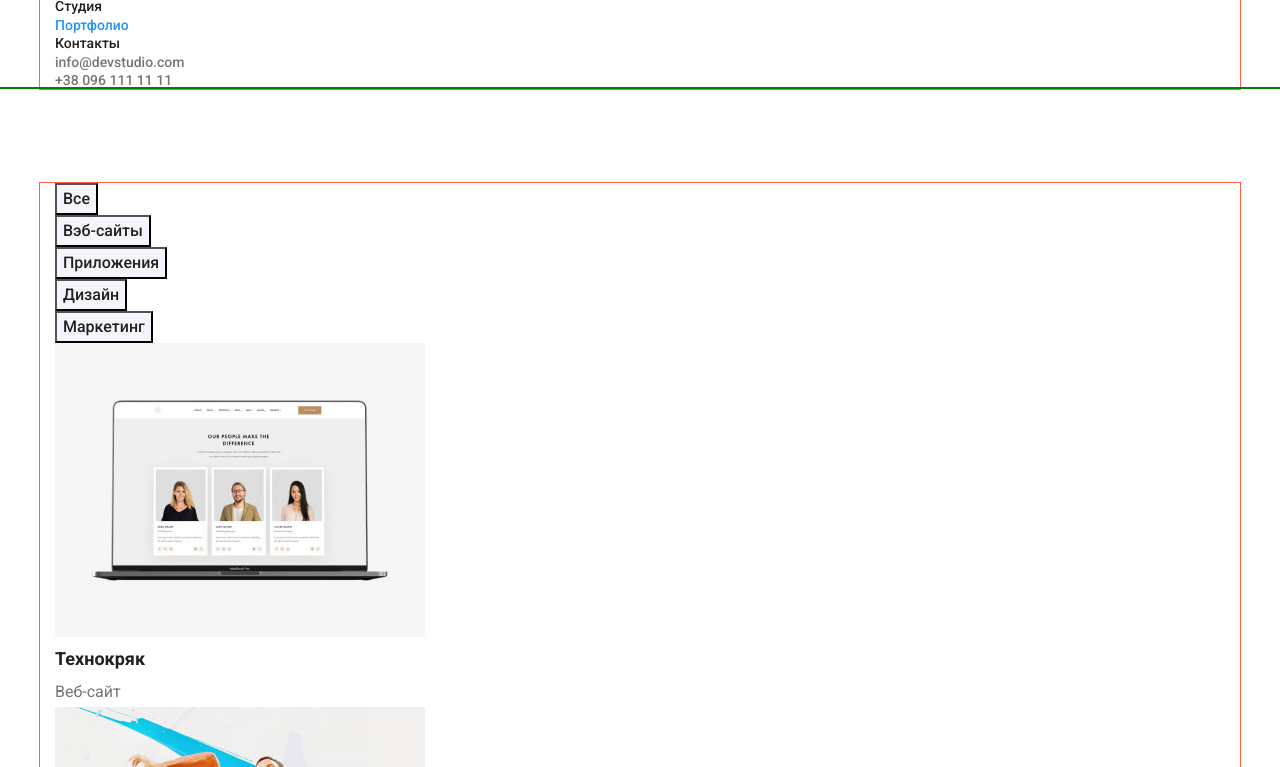
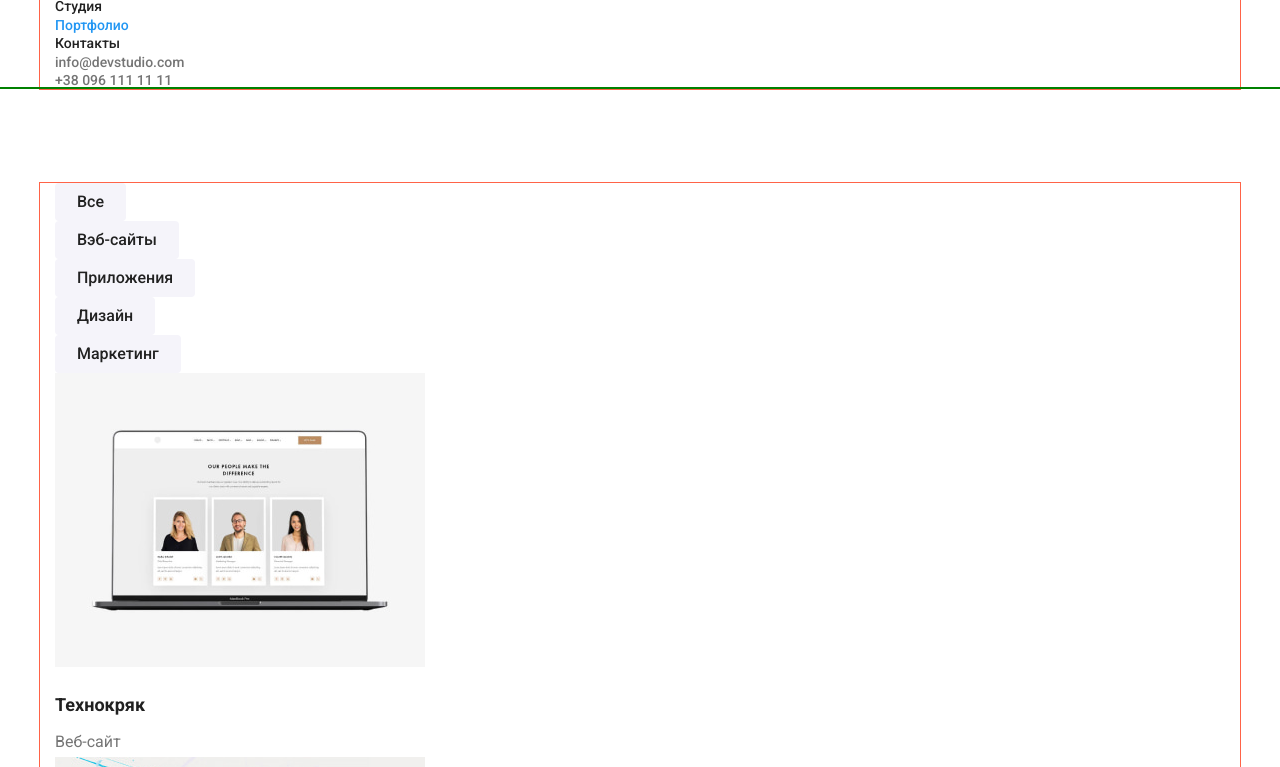
Before and after one commit to DeniOS777/goit-markup-hw-03, a plain HTML site: page portfolio.html in a window 1280 px wide. Shown: the part 33-800 px from the top of the page. Drawn offline with nearby package versions, Linux system fonts and the light colour scheme.

Commit message:
Update style.css

```diff
--- a/css/style.css
+++ b/css/style.css
@@ -5,6 +5,7 @@
   --secondary-title-color: #212121;
   --text-color: #757575;
   --accent-color: #2196f3;
+  --button-bg-color: #f5f4fa;
 }
 
 /* Задание правил для тэга body */
@@ -280,12 +281,15 @@ ul {
 /* Фильтр в виде кнопок */
 
 .filter-button {
+  padding: 6px 22px;
   font-weight: 500;
   font-size: 16px;
   line-height: 1.62;
   color: #212121;
-  background-color: #f5f4fa;
+  background-color: var(--button-bg-color);
   cursor: pointer;
+  border-style: none;
+  border-radius: 4px;
 }
 
 /* Эффект выделения цветом при ховере и фокусе */
@@ -296,9 +300,15 @@ ul {
   color: #ffffff;
 }
 
+.projects-image {
+  display: block;
+  margin-bottom: 20px;
+}
+
 /* Названия проектов */
 
 .projects-title {
+  margin-bottom: 4px;
   font-size: 18px;
   line-height: 2;
   color: var(--secondary-title-color);
```
